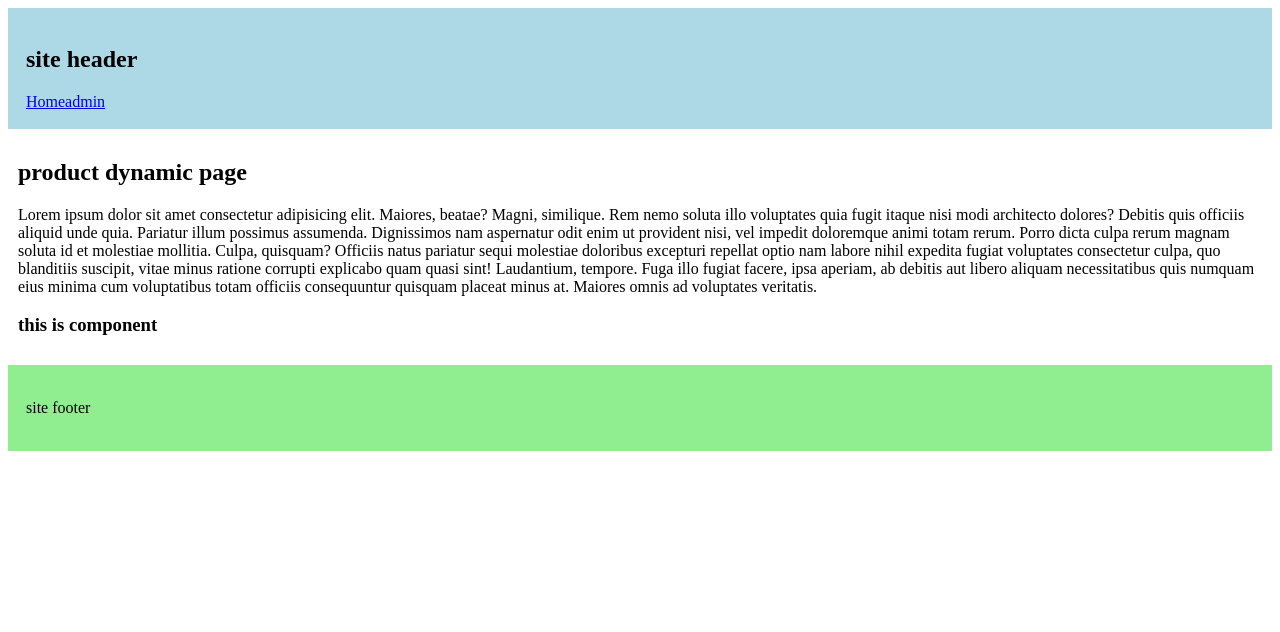
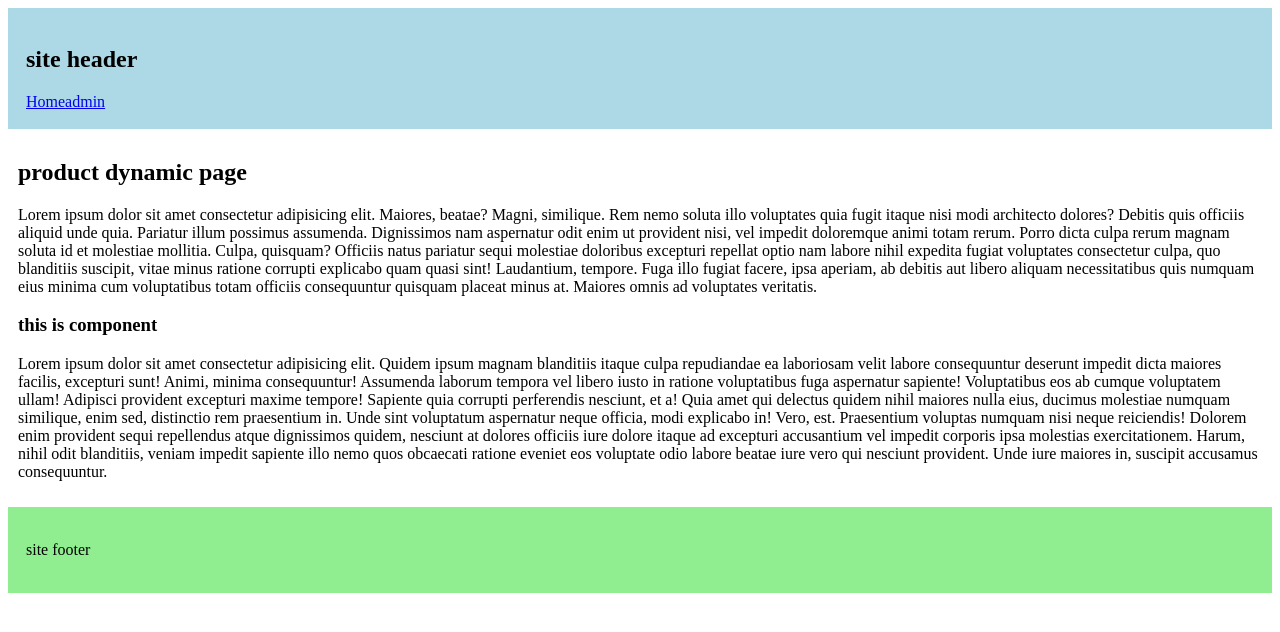
Before and after one commit to we-vivek-m001/Learning-and-training, a Nuxt app: page / in a window 1280 px wide. Shown: the top 632 px of the page. Built offline with nearby package versions, Linux system fonts and the light colour scheme; no server answers.

Commit message:
revised addtional nuxt topics

```diff
--- a/app/pages/index.vue
+++ b/app/pages/index.vue
@@ -28,6 +28,20 @@ useHead({
 })
 
 
+import { ref } from "vue";
+
+const isOpen = ref(false);
+
+const toggleMenu = () => {
+  isOpen.value = !isOpen.value;
+};
+
+
+
+
+
+
+
 
  </script>
 <template>
@@ -38,14 +52,16 @@ useHead({
      <div v-for = "p in products">
         <!-- <NuxtLink :to="`/products/${p.id}`"> {{ p.title }}</NuxtLink> -->
 
-
-
-
-
-
-
      </div>
      <NewComponent/>
      <ProductCard />
+
+
+     <p>Lorem ipsum dolor sit amet consectetur adipisicing elit. Quidem ipsum magnam blanditiis itaque culpa repudiandae ea laboriosam velit labore consequuntur deserunt impedit dicta maiores facilis, excepturi sunt! Animi, minima consequuntur!
+     Assumenda laborum tempora vel libero iusto in ratione voluptatibus fuga aspernatur sapiente! Voluptatibus eos ab cumque voluptatem ullam! Adipisci provident excepturi maxime tempore! Sapiente quia corrupti perferendis nesciunt, et a!
+     Quia amet qui delectus quidem nihil maiores nulla eius, ducimus molestiae numquam similique, enim sed, distinctio rem praesentium in. Unde sint voluptatum aspernatur neque officia, modi explicabo in! Vero, est.
+     Praesentium voluptas numquam nisi neque reiciendis! Dolorem enim provident sequi repellendus atque dignissimos quidem, nesciunt at dolores officiis iure dolore itaque ad excepturi accusantium vel impedit corporis ipsa molestias exercitationem.
+     Harum, nihil odit blanditiis, veniam impedit sapiente illo nemo quos obcaecati ratione eveniet eos voluptate odio labore beatae iure vero qui nesciunt provident. Unde iure maiores in, suscipit accusamus consequuntur.</p>
 </div>
+
 </template>
```
